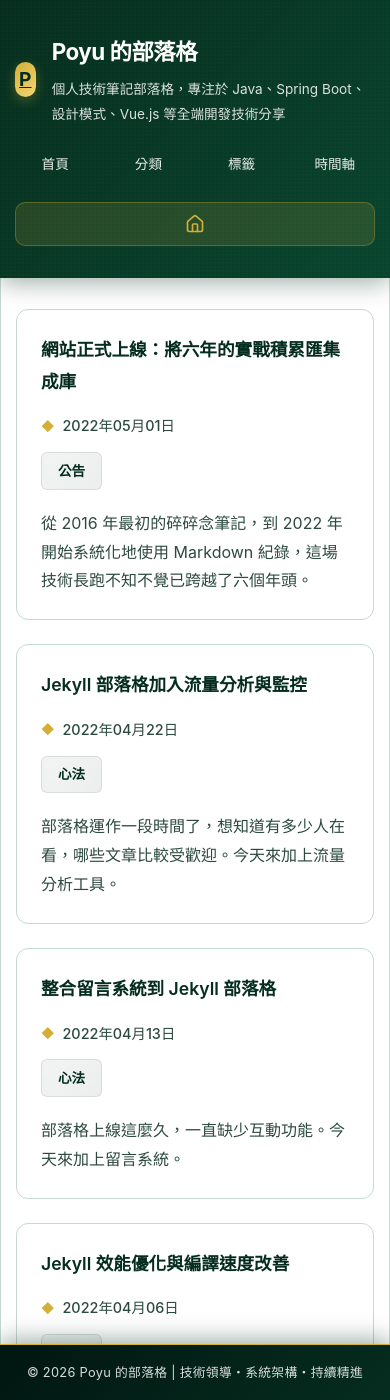
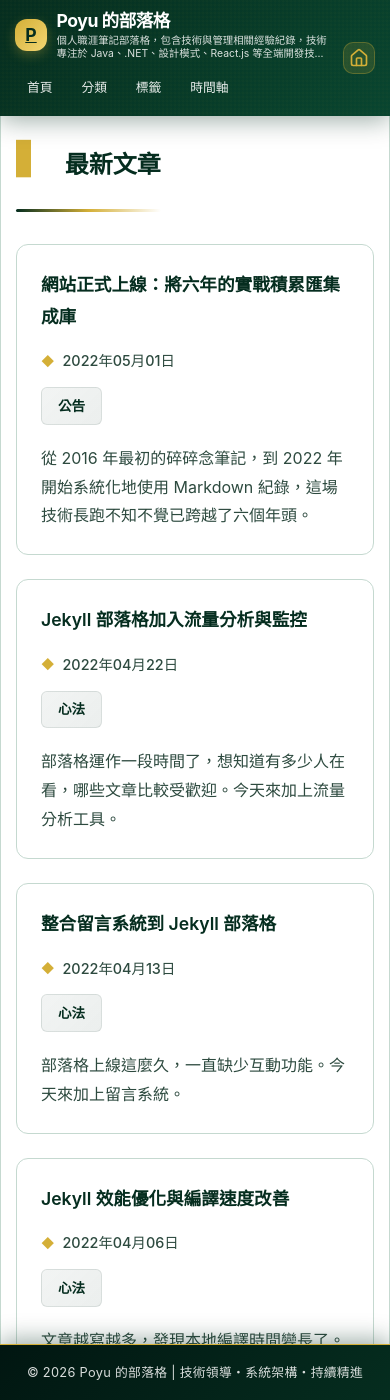
Before and after one commit to chenpoyu/my-blog, a Jekyll site: the page built from index.html, in a window 390 px wide and 1400 px high. Built offline with Jekyll 4.4.1, drawn with Linux system fonts in a browser that asks for light colours.

Commit message:
fix mobile size css & update blog description

```diff
--- a/_config.yml
+++ b/_config.yml
@@ -1,8 +1,8 @@
 # Site settings
 title: Poyu 的部落格
-description: 個人技術筆記部落格，專注於 Java、Spring Boot、設計模式、Vue.js 等全端開發技術分享
+description: 個人職涯筆記部落格，包含技術與管理相關經驗紀錄，技術專注於 Java、.NET、設計模式、React.js 等全端開發技術分享
 author: Poyu Chen
-email: your-email@example.com
+email: chenpoyu1123@gmail.com
 lang: zh-TW
 timezone: Asia/Taipei
 
--- a/assets/css/style.css
+++ b/assets/css/style.css
@@ -1195,7 +1195,7 @@
    =================================== */
 @media (max-width: 768px) {
     body {
-        padding-top: 140px;
+        padding-top: 100px; /* 增加以避免內容被遮擋 */
         padding-bottom: 70px;
     }
 
@@ -1203,65 +1203,116 @@
         padding: 0 20px;
     }
 
+    /* 手機版 header 簡化 */
+    body > header,
+    header#main-header {
+        padding: 0.6rem 0; /* 減少 padding */
+    }
+
+    body > header.scrolled,
+    header#main-header.scrolled {
+        padding: 0.4rem 0; /* 滾動後更小 */
+    }
+
     header .container {
+        flex-direction: row;
+        align-items: center;
+        gap: 0.8rem;
+    }
+
+    .header-left {
+        flex: 1;
         flex-direction: column;
         align-items: flex-start;
-        gap: 1rem;
-    }
-
-    .header-left {
+        gap: 0.5rem;
+        min-width: 0; /* 允許內容縮小 */
+    }
+
+    .header-brand {
+        display: flex;
+        align-items: center;
+        gap: 0.6rem;
         width: 100%;
-        flex-direction: column;
-        gap: 1rem;
     }
 
     .logo-icon {
-        width: 40px;
-        height: 40px;
-        font-size: 1.3rem;
+        width: 36px;
+        height: 36px;
+        font-size: 1.2rem;
+        flex-shrink: 0;
     }
 
     header.scrolled .logo-icon {
-        width: 35px;
-        height: 35px;
+        width: 32px;
+        height: 32px;
         font-size: 1.1rem;
     }
 
     .header-content {
-        width: 100%;
+        flex: 1;
+        min-width: 0; /* 允許內容縮小 */
     }
 
     header h1 {
-        font-size: 1.6rem;
+        font-size: 1.2rem;
+        line-height: 1.2;
+        white-space: nowrap;
+        overflow: hidden;
+        text-overflow: ellipsis;
     }
 
     header.scrolled h1 {
-        font-size: 1.4rem;
+        font-size: 1.1rem;
+    }
+
+    header p {
+        font-size: 0.7rem;
+        margin-top: 0.2rem;
+        line-height: 1.4;
+        max-width: 100%;
+        display: -webkit-box;
+        -webkit-line-clamp: 2;
+        -webkit-box-orient: vertical;
+        overflow: hidden;
+        word-break: break-word;
+    }
+
+    header.scrolled p {
+        display: none;
     }
 
     header nav {
         width: 100%;
-        flex-wrap: wrap;
-        gap: 0.8rem;
+        flex-wrap: nowrap;
+        gap: 0.4rem;
+        overflow-x: auto;
+        -webkit-overflow-scrolling: touch;
+        scrollbar-width: none;
+    }
+
+    header nav::-webkit-scrollbar {
+        display: none;
     }
 
     header nav a {
-        padding: 0.6rem 1rem;
-        font-size: 0.9rem;
-        min-width: calc(50% - 0.4rem);
-        text-align: center;
+        padding: 0.5rem 0.9rem;
+        font-size: 0.85rem;
+        white-space: nowrap;
+        flex-shrink: 0;
     }
 
     .home-link {
-        width: 100%;
-        height: 44px;
+        width: 36px;
+        height: 36px;
+        flex-shrink: 0;
+        margin-left: auto; /* 推到右側 */
     }
 
     .personal-link {
         width: auto;
         margin-left: 0;
-        padding: 0.6rem 1.2rem;
-        font-size: 0.9rem;
+        padding: 0.5rem 1rem;
+        font-size: 0.85rem;
     }
 
     main {
@@ -1334,7 +1385,7 @@
 
 @media (max-width: 480px) {
     body {
-        padding-top: 160px;
+        padding-top: 95px; /* 增加以避免內容被遮擋 */
         padding-bottom: 65px;
         font-size: 16px; /* Prevent zoom on iOS */
     }
@@ -1344,51 +1395,65 @@
     }
 
     header {
-        padding: 1.2rem 0;
+        padding: 0.5rem 0; /* 更小的 padding */
+    }
+
+    header.scrolled {
+        padding: 0.3rem 0;
     }
 
     .logo-icon {
-        width: 35px;
-        height: 35px;
-        font-size: 1.2rem;
+        width: 32px;
+        height: 32px;
+        font-size: 1.1rem;
     }
 
     header.scrolled .logo-icon {
-        width: 30px;
-        height: 30px;
+        width: 28px;
+        height: 28px;
         font-size: 1rem;
     }
 
     header h1 {
-        font-size: 1.4rem;
+        font-size: 1.1rem;
     }
 
     header.scrolled h1 {
-        font-size: 1.2rem;
+        font-size: 1rem;
     }
 
     header p {
-        font-size: 0.85rem;
+        font-size: 0.65rem;
+        line-height: 1.3;
+        max-width: 100%;
+        display: -webkit-box;
+        -webkit-line-clamp: 2;
+        -webkit-box-orient: vertical;
+        overflow: hidden;
+        word-break: break-word;
     }
 
     header nav {
         width: 100%;
+        gap: 0.3rem;
     }
 
     header nav a {
-        flex: 1;
+        flex: 0 0 auto;
         text-align: center;
-        padding: 0.6rem 0.8rem;
-        font-size: 0.85rem;
-        min-width: auto;
-    }
-
-    .home-link,
+        padding: 0.45rem 0.75rem;
+        font-size: 0.8rem;
+    }
+
+    .home-link {
+        width: 32px;
+        height: 32px;
+        font-size: 1rem;
+    }
+
     .personal-link {
-        width: 100%;
-        justify-content: center;
-        padding: 0.7rem 1rem;
-        font-size: 0.85rem;
+        padding: 0.5rem 0.9rem;
+        font-size: 0.8rem;
     }
 
     main {
@@ -1563,14 +1628,23 @@
 /* Landscape orientation for mobile */
 @media (max-width: 768px) and (orientation: landscape) {
     body {
-        padding-top: 120px;
+        padding-top: 55px; /* 橫向時更緊湊 */
     }
 
     header {
-        padding: 1rem 0;
+        padding: 0.4rem 0;
     }
 
     header h1 {
-        font-size: 1.3rem;
-    }
-}
+        font-size: 1.1rem;
+    }
+
+    header p {
+        display: none; /* 橫向時隱藏描述 */
+    }
+
+    header nav a {
+        padding: 0.4rem 0.8rem;
+        font-size: 0.8rem;
+    }
+}
```
